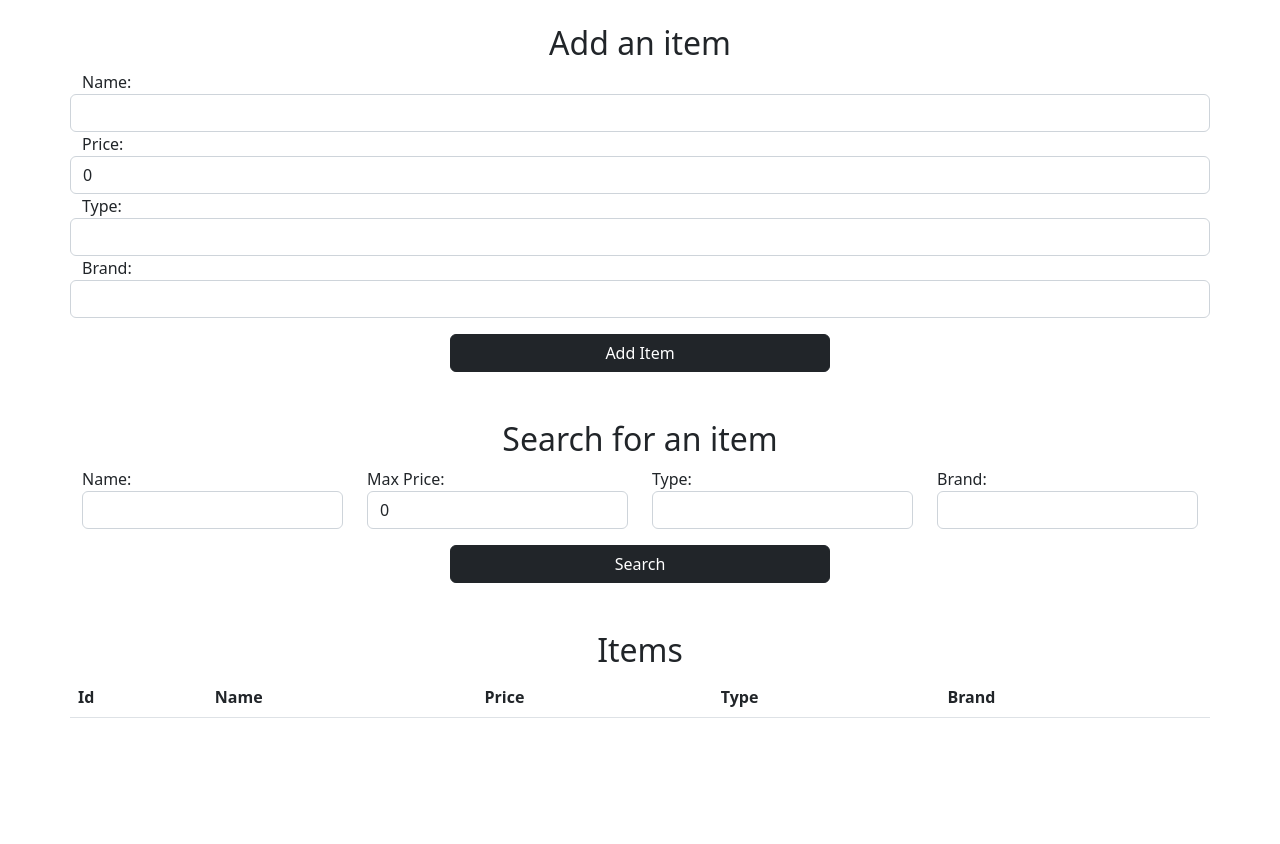
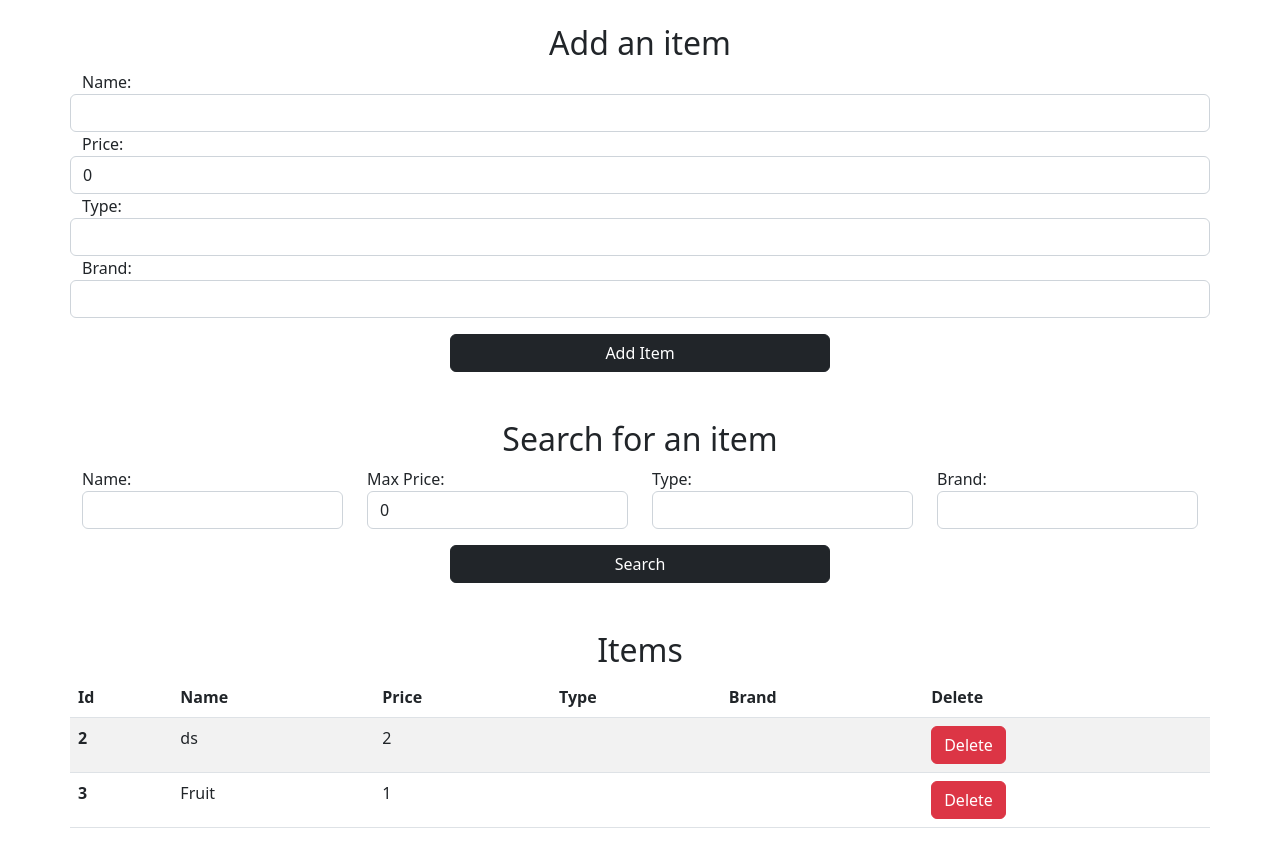
Before and after one commit to GurjotGrewal123/inventory, a React (Create React App) app: page / in a window 1280 px wide. Before the commit the page ends 800 px from the top, so only its background shows below. Built offline with nearby package versions, Linux system fonts and the light colour scheme; data requests are answered from the project's data file.

Commit message:
added a json server for backend storage of items.

```diff
--- /dev/null
+++ b/db.json
@@ -0,0 +1,18 @@
+{
+  "items": [
+    {
+      "name": "ds",
+      "price": "2",
+      "type": "",
+      "brand": "",
+      "id": 2
+    },
+    {
+      "name": "Fruit",
+      "price": "1",
+      "type": "",
+      "brand": "",
+      "id": 3
+    }
+  ]
+}
--- a/src/App.js
+++ b/src/App.js
@@ -1,6 +1,6 @@
 import './App.css';
 import SearchBar from "./SearchBar";
-import { useState } from "react";
+import { useState, useEffect } from "react";
 import AddItem from "./AddItem";
 import ItemsDisplay from "./ItemsDisplay";
 
@@ -8,15 +8,48 @@ function App() {
   const [filters, setFilters] = useState({});
   const [data, setData] = useState({ items: [] })
 
+  useEffect(() => {
+    fetch("http://localhost:3000/items")
+      .then((response) => response.json())
+      .then((data) => setData({ items: data }));
+  }, []);
+
+
+  const deleteItem = (item) => {
+    const items = data["items"];
+    const requestOptions = {
+      method: "DELETE"
+    }
+    fetch(`http://localhost:3000/items/${item.id}`, requestOptions)
+      .then((response) => {
+        if (response.ok) {
+          const idx = items.indexOf(item);
+          items.splice(idx, 1);
+          setData({ items: items });
+        }
+      })
+  }
+
   const updateFilters = (searchParams) => {
     setFilters(searchParams);
   };
 
   const addItemToData = (item) => {
     let items = data["items"];
-    item.id = items.length;
-    items.push(item);
-    setData({ items: items });
+
+    const requestOptions = {
+      method: "POST",
+      headers: {
+        "Content-Type": "application/json",
+      },
+      body: JSON.stringify(item),
+    };
+    fetch("http://localhost:3000/items", requestOptions)
+      .then((response) => response.json())
+      .then((data) => {
+        items.push(data);
+        setData({ items: items });
+      });
   };
 
   const filterData = (data) => {
@@ -49,7 +82,7 @@ function App() {
     <div className="container">
       <div className="row mt-4"><AddItem addItem={addItemToData} /></div>
       <div className="row mt-5"><SearchBar updateSearchParams={updateFilters} /></div>
-      <div className="row mt-5"><ItemsDisplay items={filterData(data["items"])} /></div>
+      <div className="row mt-5"><ItemsDisplay deleteItem={deleteItem} items={filterData(data["items"])} /></div>
     </div>
   );
 }
--- a/src/ItemsDisplay.js
+++ b/src/ItemsDisplay.js
@@ -1,4 +1,4 @@
-function ItemsDisplay(props) {
+function ItemsDisplay(items, deleteItem) {
 
     const showItem = (item) => {
         return (<tr>
@@ -7,6 +7,7 @@ function ItemsDisplay(props) {
             <td>{item.price}</td>
             <td>{item.type}</td>
             <td>{item.brand}</td>
+            <td><button className="btn btn-danger" onClick={() => deleteItem(item)}>Delete</button></td>
         </tr>);
     }
 
@@ -21,9 +22,10 @@ function ItemsDisplay(props) {
                         <th scope="col">Price</th>
                         <th scope="col">Type</th>
                         <th scope="col">Brand</th>
+                        <th scope="col">Delete</th>
                     </tr>
                 </thead>
-                <tbody>{props.items.map(showItem)}</tbody>
+                <tbody>{items.items.map(showItem)}</tbody>
             </table>
         </div>
     </div>);
```
